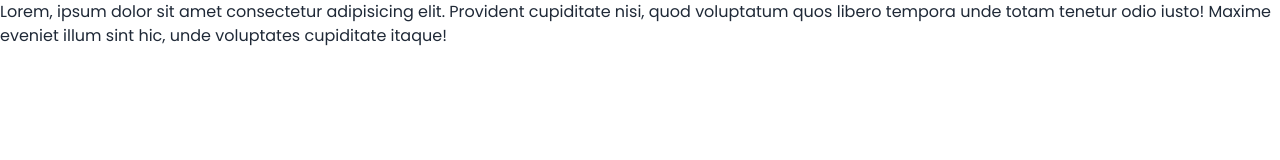
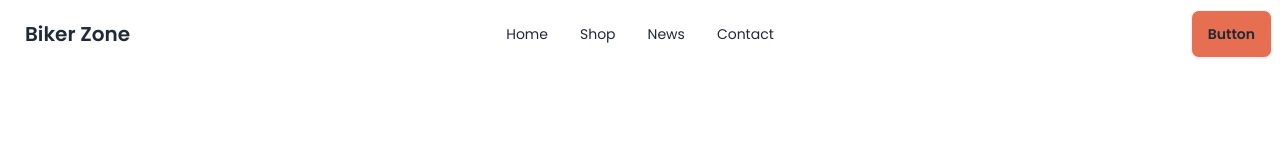
Before and after one commit to AlaminIslamOnu/Biker-zone, a plain HTML site: page index.html in a window 1280 px wide. Drawn offline with nearby package versions, Linux system fonts and the light colour scheme.

Commit message:
update navbar

```diff
--- a/index.html
+++ b/index.html
@@ -1,5 +1,5 @@
 <!DOCTYPE html>
-<html lang="en">
+<html lang="en" data-theme="light">
   <head>
     <meta charset="UTF-8" />
     <meta name="viewport" content="width=device-width, initial-scale=1.0" />
@@ -29,14 +29,54 @@
   </head>
   <body class="poppins-regular">
     <header>
-      <div>
-        <h2 class="">
-          Lorem, ipsum dolor sit amet consectetur adipisicing elit. Provident
-          cupiditate nisi, quod voluptatum quos libero tempora unde totam
-          tenetur odio iusto! Maxime eveniet illum sint hic, unde voluptates
-          cupiditate itaque!
-        </h2>
-      </div>
+      <nav>
+        <div class="navbar bg-base-100">
+          <div class="navbar-start">
+            <div class="dropdown">
+              <div tabindex="0" role="button" class="btn btn-ghost lg:hidden">
+                <svg
+                  xmlns="http://www.w3.org/2000/svg"
+                  class="h-5 w-5"
+                  fill="none"
+                  viewBox="0 0 24 24"
+                  stroke="currentColor"
+                >
+                  <path
+                    stroke-linecap="round"
+                    stroke-linejoin="round"
+                    stroke-width="2"
+                    d="M4 6h16M4 12h8m-8 6h16"
+                  />
+                </svg>
+              </div>
+              <ul
+                tabindex="0"
+                class="menu menu-sm dropdown-content bg-base-100 rounded-box z-[1] mt-3 w-52 p-2 shadow"
+              >
+                <li><a>Home</a></li>
+                <li>
+                  <a>Shop</a>
+                </li>
+                <li><a>News</a></li>
+                <li><a>Contact</a></li>
+              </ul>
+            </div>
+            <a class="btn btn-ghost text-xl">Biker Zone</a>
+          </div>
+          <div class="navbar-center hidden lg:flex">
+            <ul class="menu menu-horizontal px-1">
+              <li><a>Home</a></li>
+              <li><a>Shop</a></li>
+              <li><a>News</a></li>
+
+              <li><a>Contact</a></li>
+            </ul>
+          </div>
+          <div class="navbar-end">
+            <a class="btn bg-[#E76F51]">Button</a>
+          </div>
+        </div>
+      </nav>
     </header>
 
     <main></main>
```
